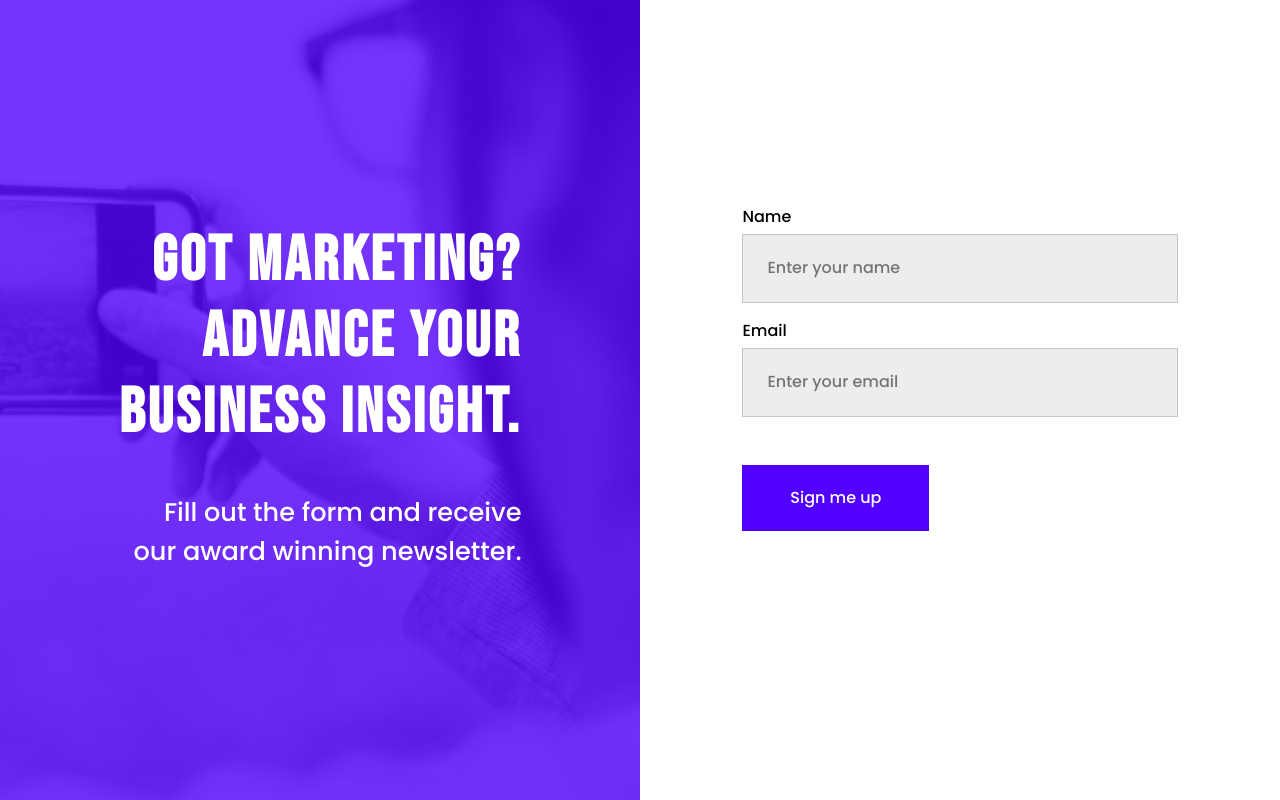
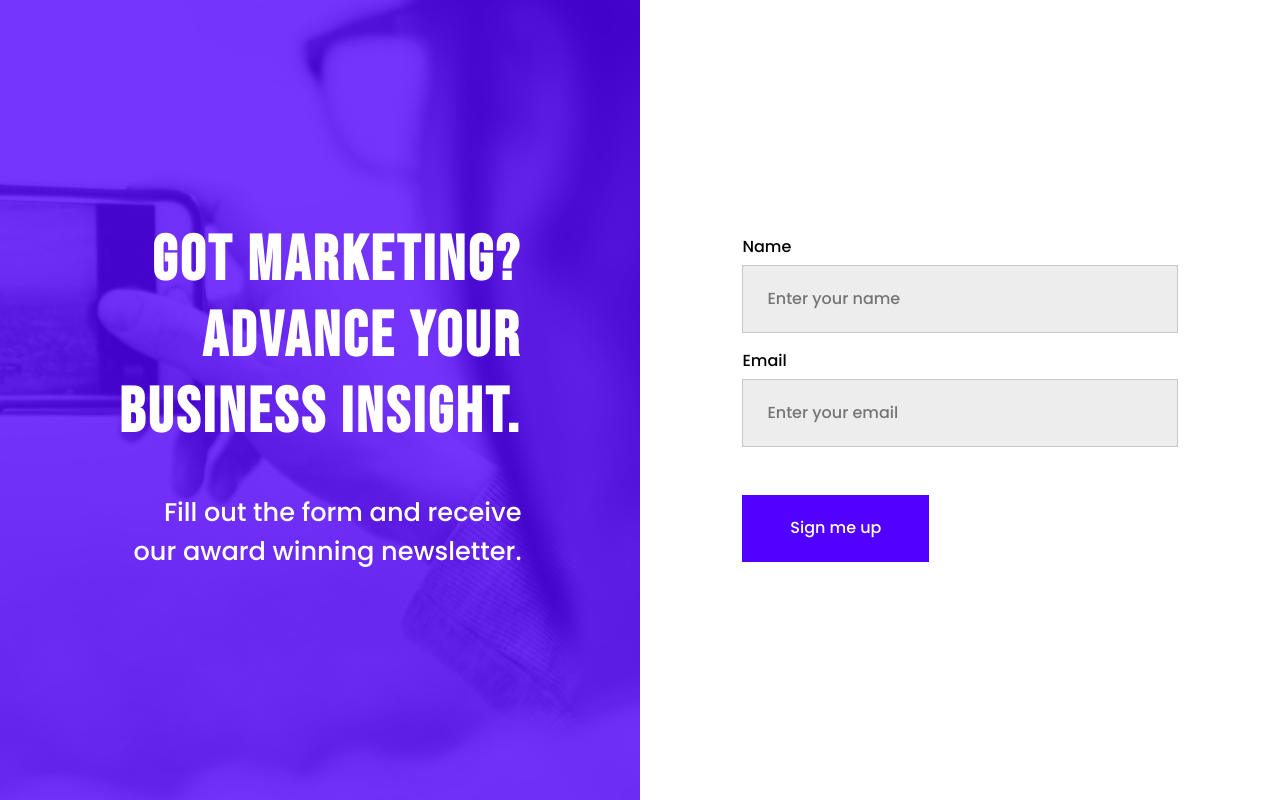
Before and after one commit to jen67/Scrimba-course, a plain HTML site: page Figma-to-code-challenges/simple-landing-page/index.html in a window 1280 px wide. Drawn offline with nearby package versions, Linux system fonts and the light colour scheme.

Commit message:
added some codes

```diff
--- a/Figma-to-code-challenges/simple-landing-page/index.css
+++ b/Figma-to-code-challenges/simple-landing-page/index.css
@@ -9,7 +9,9 @@
   --input-bgcolor: #ededed;
   --btn-bgcolor: #5200ff;
 }
-*, *::before, *::after{
+*,
+*::before,
+*::after {
   margin: 0;
   padding: 0;
   box-sizing: border-box;
@@ -147,11 +149,11 @@ button:hover {
   .content {
     width: 50%;
     height: 100%;
+    display: flex;
+    align-items: center;
   }
   section {
     text-align: right;
-    display: flex;
-    align-items: center;
   }
 
   h1 {
@@ -159,7 +161,7 @@ button:hover {
   }
 
   form {
-    margin-top: 8rem;
+    width: 100%;
     flex-direction: column;
   }
 
```
